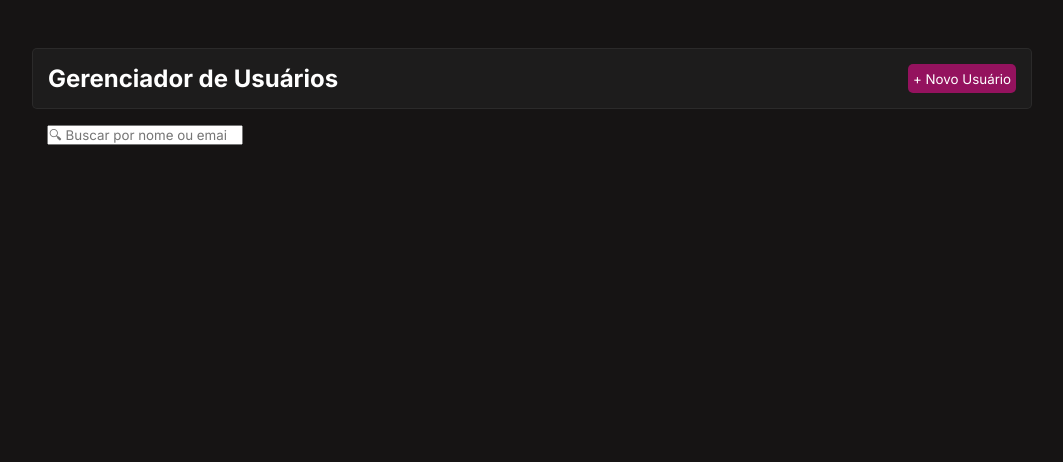
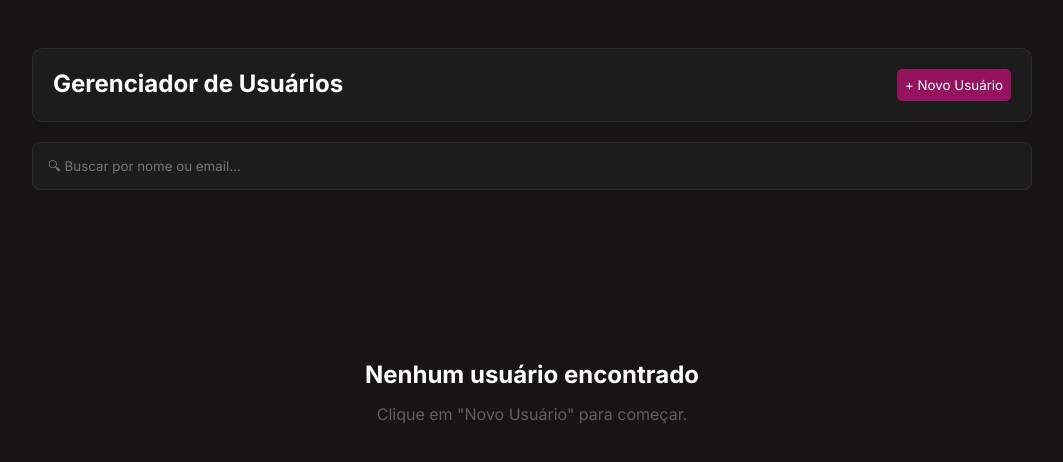
Before and after one commit to mariaamv/PWEB, a website: page Users/index.html in a window 1280 px wide. Shown: the whole page, without its empty margins (108-1171 px from the left). Drawn offline with Linux system fonts and the light colour scheme.

Commit message:
Add files via upload

```diff
--- a/Users/index.html
+++ b/Users/index.html
@@ -13,9 +13,15 @@
                 <h2 class="user">Gerenciador de Usuários</h2>
                 <button>+ Novo Usuário</button>
             </div>
-            <div class="pesquisa">
-                <input type="search" name="área_pesquisa" placeholder="🔍︎ Buscar por nome ou email...">
+            <div>
+                <input class="pesq" type="search" name="área_pesquisa" placeholder="🔍︎ Buscar por nome ou email...">
             </div>
+        </div>
+        <div class="ult_div">
+            <h2>Nenhum usuário encontrado</h2>
+        </div>
+        <div class="last">
+            <p>Clique em "Novo Usuário" para começar.</p>
         </div>
     </main>
     <script src="./scripts/script.js"></script>
--- a/Users/styles/styles.css
+++ b/Users/styles/styles.css
@@ -22,9 +22,9 @@ body {
 
 .caixa {
     border: 1px solid rgba(56, 56, 56, 0.521);
-    border-radius: 5px;
+    border-radius: 10px;
     margin-top: 3rem;
-    padding: 15px;
+    padding: 20px;
     display: flex;
     justify-content: space-between;
     background-color: rgb(29, 28, 28);
@@ -35,9 +35,31 @@ button {
     color: white;
     border-radius: 5px;
     border: none;
-    padding: 5px;
+    padding: 8px;
 }
 
-.pesquisa {
+.pesq {
+    margin-top: 20px;
+    width: 100%;
+    border-radius: 8px;
+    border: 1px solid rgba(56, 56, 56, 0.521);;
     padding: 15px;
+    background-color: rgb(29, 28, 28);
 }
+
+.ult_div {
+    margin-top: 10rem;
+    padding: 10px;
+    display: flex;
+    flex-direction: column;
+    align-items: center;
+    color: rgb(255, 255, 255);;
+}
+
+.last {
+    padding: 5px;
+    display: flex;
+    flex-direction: column;
+    align-items: center;
+    color: rgb(95, 95, 95);
+}
```
